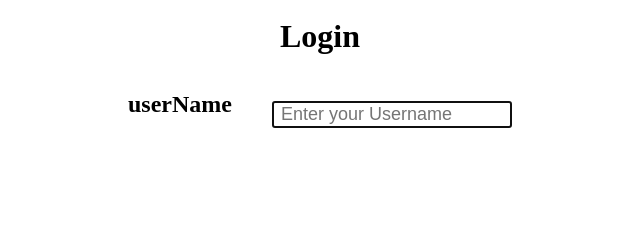
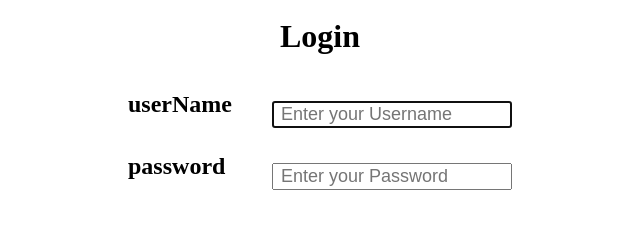
Before and after one commit to festusrono/web5, a plain HTML site: page index.html in a window 1280 px wide. Shown: the whole page, without its empty margins (320-960 px from the left). Drawn offline with Linux system fonts and the light colour scheme.

Commit message:
password section fix

```diff
--- a/index.html
+++ b/index.html
@@ -41,6 +41,19 @@ function loginPage(form) {
                     placeholder="Enter your Username">
                 </td>
             </tr>
+            <tr>
+                <td>
+                    <h2>password</h2>
+                </td>
+                <td width="10">
+
+                </td>
+                <td>
+                    <input type="password" name="password"
+                    autofocus="autofocus" style="font-size:18px; text-indent:5px;"
+                    placeholder="Enter your Password">
+                </td>
+            </tr>
 
         </table>
     </form>
```
